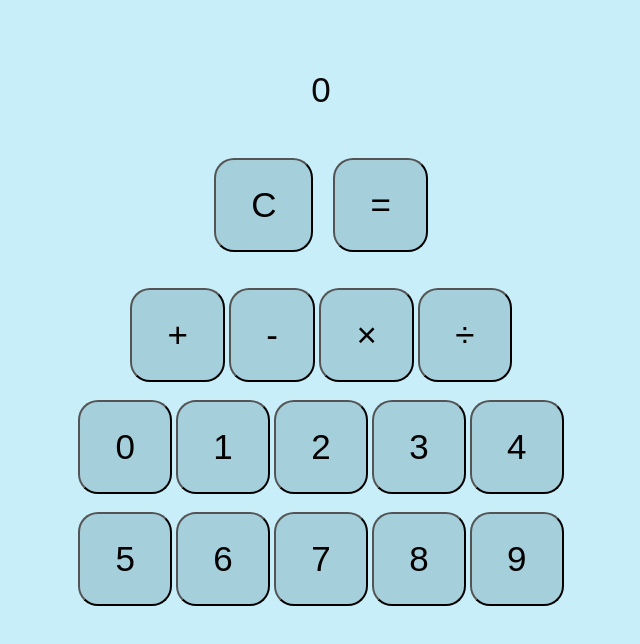
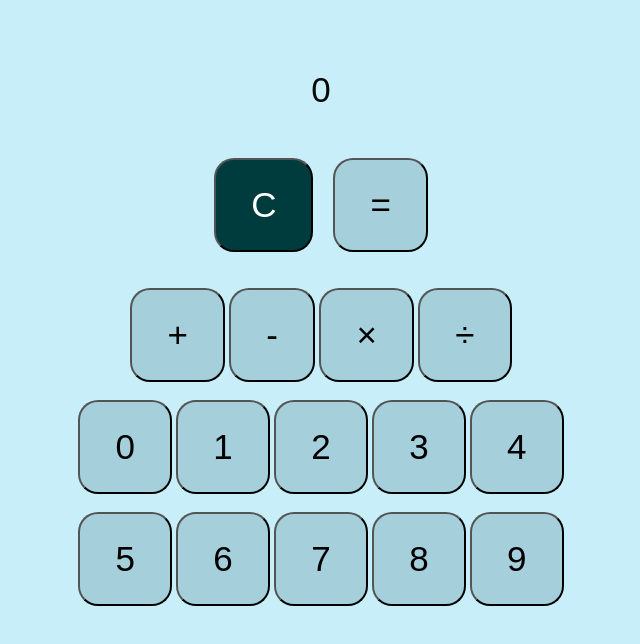
Before and after one commit to hastiaahmadi/Calculator, a plain HTML site: page index.html in a window 1280 px wide. In both pictures the pointer is over the button 582 px from the left and 205 px from the top of the page. Shown: the whole page, without its empty margins (319-959 px from the left). Drawn offline with Linux system fonts and the light colour scheme.

Commit message:
Update style.css

```diff
--- a/style.css
+++ b/style.css
@@ -21,6 +21,11 @@ button{
     cursor: pointer;
 }
 
+button:hover{
+    color: rgb(255, 255, 255);
+    background-color: rgb(0, 60, 62);
+}
+
 .display{
     background-color: rgb(200, 238, 249);
     color: rgb(9, 9, 9);
```
